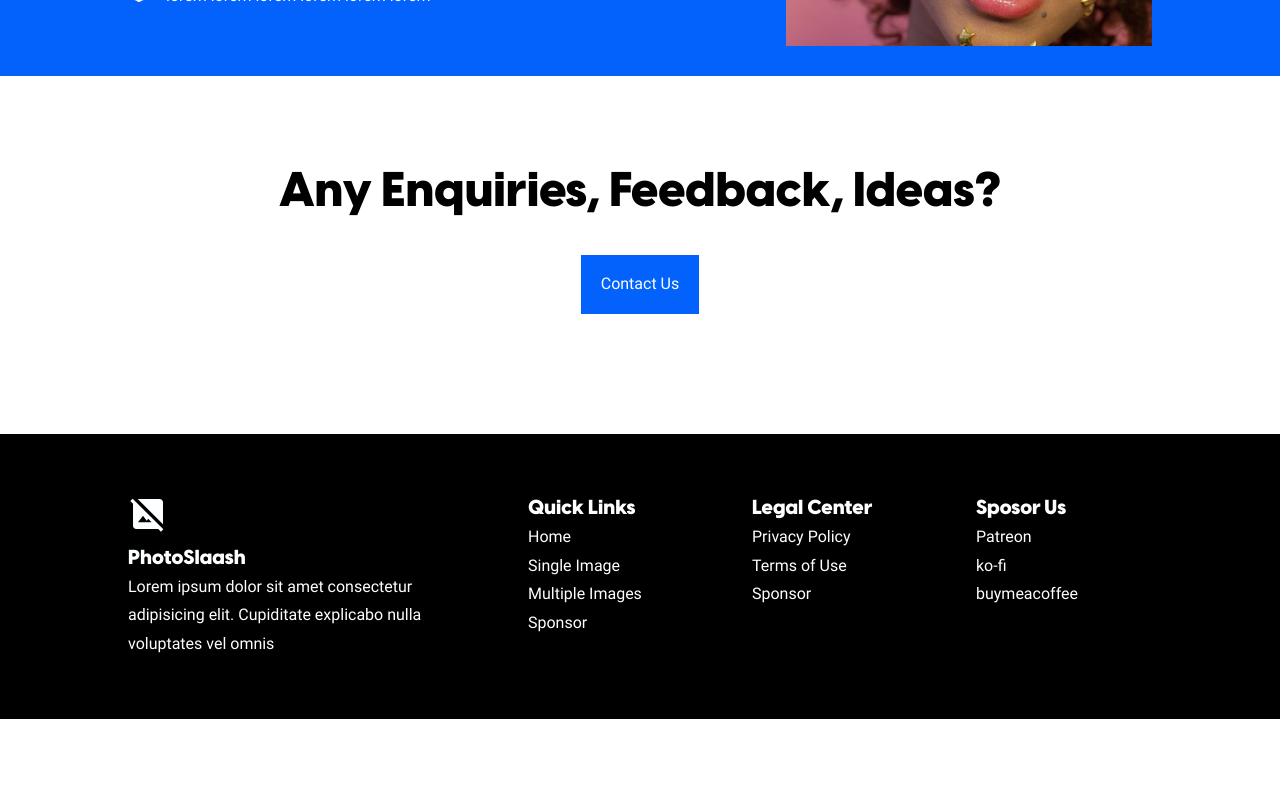
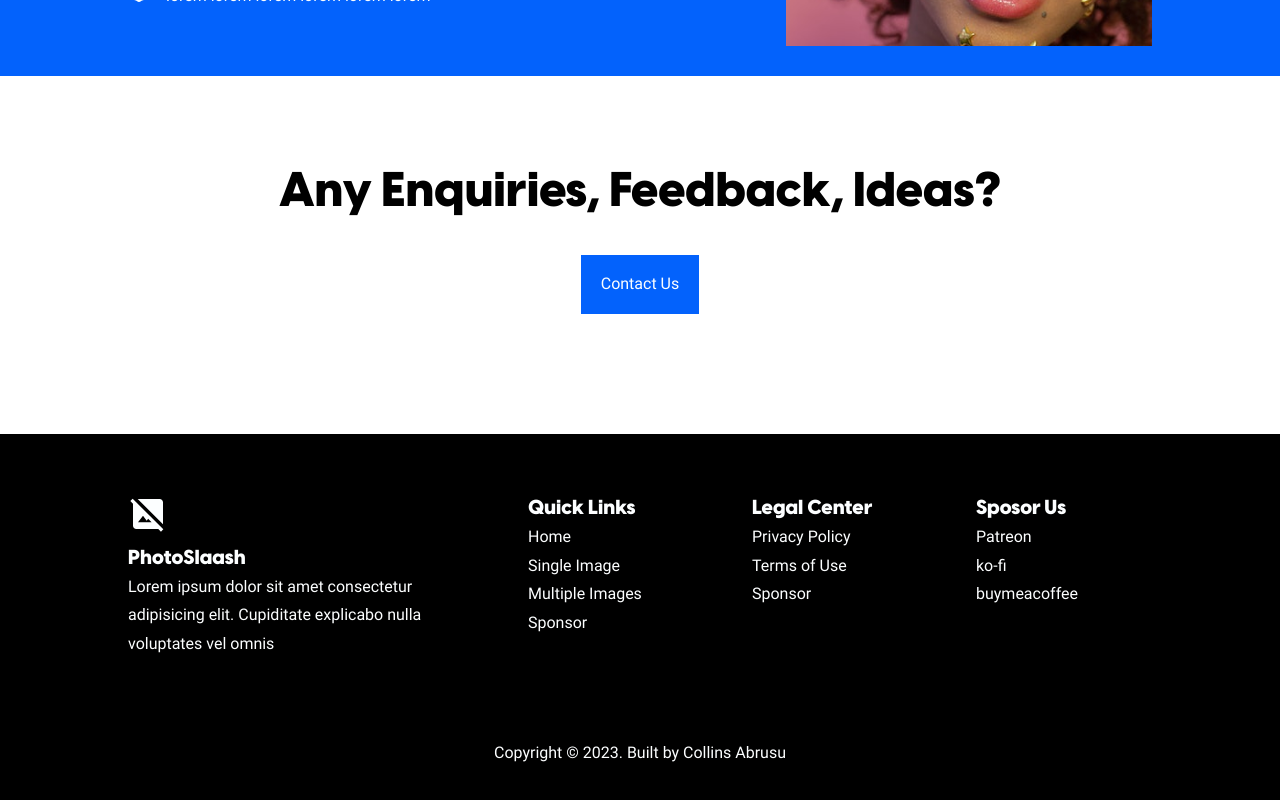
Before and after one commit to abrusu-collins/photoslaash, a Next.js app: page / in a window 1280 px wide. Shown: the part 2684-3484 px from the top of the page. Before the commit the page ends 3403 px from the top, so only its background shows below. Built offline with nearby package versions, Linux system fonts and the light colour scheme.

Commit message:
footer done

```diff
--- a/src/components/Footer.jsx
+++ b/src/components/Footer.jsx
@@ -1,6 +1,6 @@
 import { MdHideImage } from "react-icons/md";
-
 function Footer() {
+  const year = new Date().getFullYear();
   return (
     <footer>
       <div className="footer">
@@ -35,6 +35,7 @@ function Footer() {
           <a href="">buymeacoffee</a>
         </div>
       </div>
+      <p>Copyright &copy; {year}. Built by Collins Abrusu</p>
     </footer>
   );
 }
--- a/src/sass/_footer.scss
+++ b/src/sass/_footer.scss
@@ -20,4 +20,8 @@ footer {
       }
     }
   }
+  & >p{
+    text-align: center;
+    margin-top: 80px;
+  }
 }
--- a/src/styles/index.css
+++ b/src/styles/index.css
@@ -270,6 +270,10 @@ footer .footer div a {
   color: #fcfeff;
   display: block;
 }
+footer > p {
+  text-align: center;
+  margin-top: 80px;
+}
 
 @media screen and (max-width: 966px) {
   nav .navbar {
```
